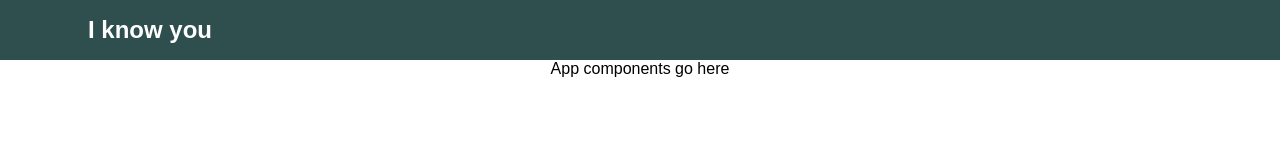
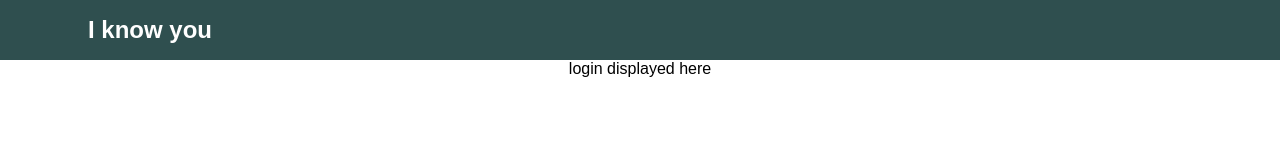
Before and after one commit to apretado/startup, a React (Vite) app: page / in a window 1280 px wide. Shown: the top 160 px of the page. Built offline with nearby package versions, Linux system fonts and the light colour scheme.

Commit message:
Create router

```diff
--- a/src/app.jsx
+++ b/src/app.jsx
@@ -1,8 +1,12 @@
 import React from 'react';
+import { BrowserRouter, NavLink, Route, Routes } from 'react-router-dom';
+import { Login } from "./login/login";
+import { Play } from "./play/play";
 import './app.css';
 
 export default function App() {
   return (
+    <BrowserRouter>
         <div className='body'>
             <header>
                 <nav>
@@ -11,32 +15,23 @@ export default function App() {
                     </menu>
                 </nav>
             </header>
-        <main>
-            App components go here
-            {/* <div id="loginControls" style="display: none">
-                <h2>Sign in</h2>
-                <label for="username">Username</label>
-                <br />
-                <input type="text" id="userName" placeholder="Username" />
-                <br />
-                <label for="name">Password</label>
-                <br />
-                <input type="password" id="userPassword" placeholder="Password" />
-                <br />
-                <button onclick="loginUser()">Login</button>
-                <button onclick="createUser()">Create</button>
-            </div>
-            <div id="playControls" style="display: none">
-                <div id="playerName"></div>
-                <button onclick="play()">Play</button>
-                <button onclick="logout()">Logout</button>
-            </div> */}
-        </main>
+
+            <Routes>
+                <Route path='/' element={<Login />} exact />
+                <Route path='/play' element={<Play />} />
+                <Route path='*' element={<NotFound />} />
+            </Routes>
+
             <footer>
                 <p>Made by Jonathan Thornton</p>
                 <a href="https://github.com/apretado/startup">GitHub</a>
             </footer>
             <script src="login.js"></script>
         </div>
+    </BrowserRouter>
   );
 }
+
+function NotFound() {
+  return <main>404 Page Not Found</main>;
+}
--- /dev/null
+++ b/src/login/login.jsx
@@ -0,0 +1,28 @@
+import React from 'react';
+
+export function Login() {
+  return (
+    <main>
+      <div>login displayed here</div>
+    </main>
+  );
+}
+
+// <div id="loginControls" style="display: none">
+//     <h2>Sign in</h2>
+//     <label for="username">Username</label>
+//     <br />
+//     <input type="text" id="userName" placeholder="Username" />
+//     <br />
+//     <label for="name">Password</label>
+//     <br />
+//     <input type="password" id="userPassword" placeholder="Password" />
+//     <br />
+//     <button onclick="loginUser()">Login</button>
+//     <button onclick="createUser()">Create</button>
+// </div>
+// <div id="playControls" style="display: none">
+//     <div id="playerName"></div>
+//     <button onclick="play()">Play</button>
+//     <button onclick="logout()">Logout</button>
+// </div>
--- /dev/null
+++ b/src/play/play.jsx
@@ -0,0 +1,9 @@
+import React from 'react';
+
+export function Play() {
+  return (
+    <main>
+      <div>game displayed here</div>
+    </main>
+  );
+}
```
Lines whose indentation alone changed are shown as unchanged.
